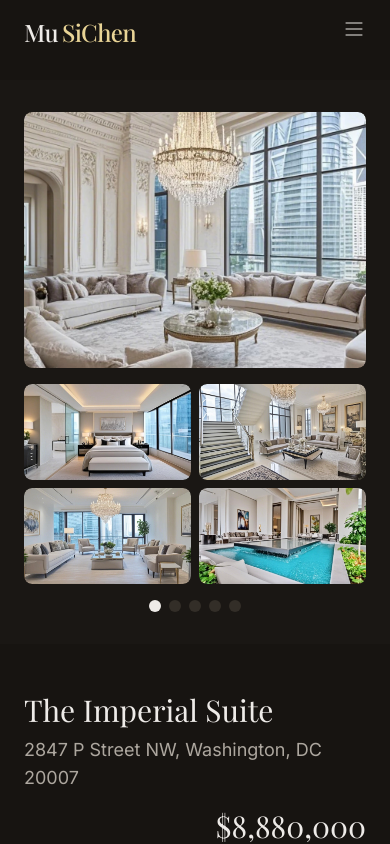
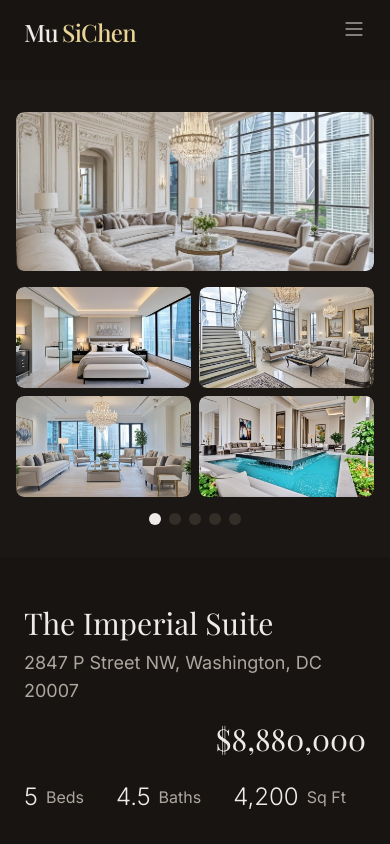
Before and after one commit to izzuddin-noormy/elite-advisor-showcase, a React (Vite) app: page /projects/1 in a window 390 px wide. Shown: the top 844 px of the page. Built offline with nearby package versions, Linux system fonts and the light colour scheme.

Commit message:
Refine property gallery width
Adjusted property gallery width for dynamic and fluid responsiveness across different screen sizes.

```diff
--- a/src/components/property/PropertyGallery.tsx
+++ b/src/components/property/PropertyGallery.tsx
@@ -34,10 +34,10 @@ const PropertyGallery = ({ images, title }: PropertyGalleryProps) => {
 
   return (
     <section className="bg-secondary/20 py-8">
-      <div className="container mx-auto px-6">
-        <div className="flex flex-col lg:flex-row gap-4">
+      <div className="container mx-auto px-4 md:px-6">
+        <div className="flex flex-col lg:flex-row gap-4 max-w-7xl mx-auto">
           {/* Main Image */}
-          <div className="lg:w-[622px] lg:h-[360px] w-full h-64 md:h-80 cursor-pointer overflow-hidden rounded-lg">
+          <div className="flex-1 lg:flex-[2] w-full h-64 md:h-80 lg:h-[360px] cursor-pointer overflow-hidden rounded-lg">
             <img
               src={images[selectedImage]}
               alt={`${title} - Main View`}
@@ -47,11 +47,11 @@ const PropertyGallery = ({ images, title }: PropertyGalleryProps) => {
           </div>
 
           {/* Thumbnail Grid */}
-          <div className="grid grid-cols-2 gap-2 lg:w-[309px]">
+          <div className="flex-1 lg:flex-[1] grid grid-cols-2 gap-2 w-full">
             {images.slice(1, 5).map((image, index) => (
               <div
                 key={index}
-                className="lg:w-[150px] lg:h-[178px] w-full h-24 md:h-32 cursor-pointer overflow-hidden rounded-lg transition-all duration-300 hover:opacity-75"
+                className="aspect-[309/178] w-full cursor-pointer overflow-hidden rounded-lg transition-all duration-300 hover:opacity-75"
                 onClick={() => setSelectedImage(index + 1)}
               >
                 <img
```
